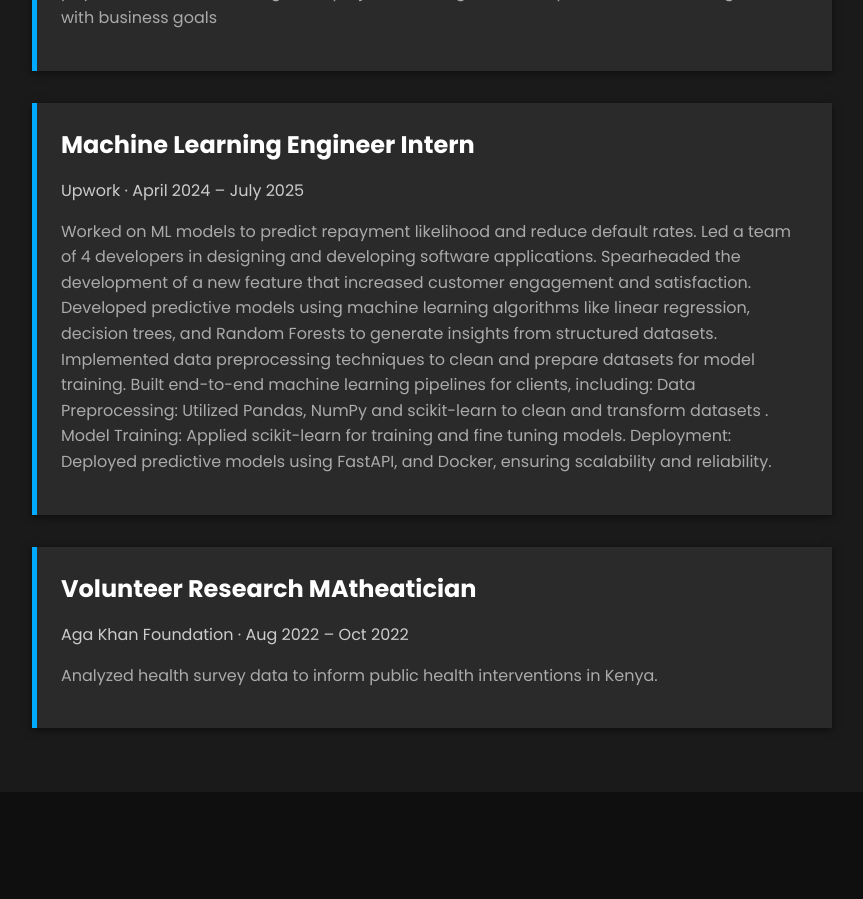
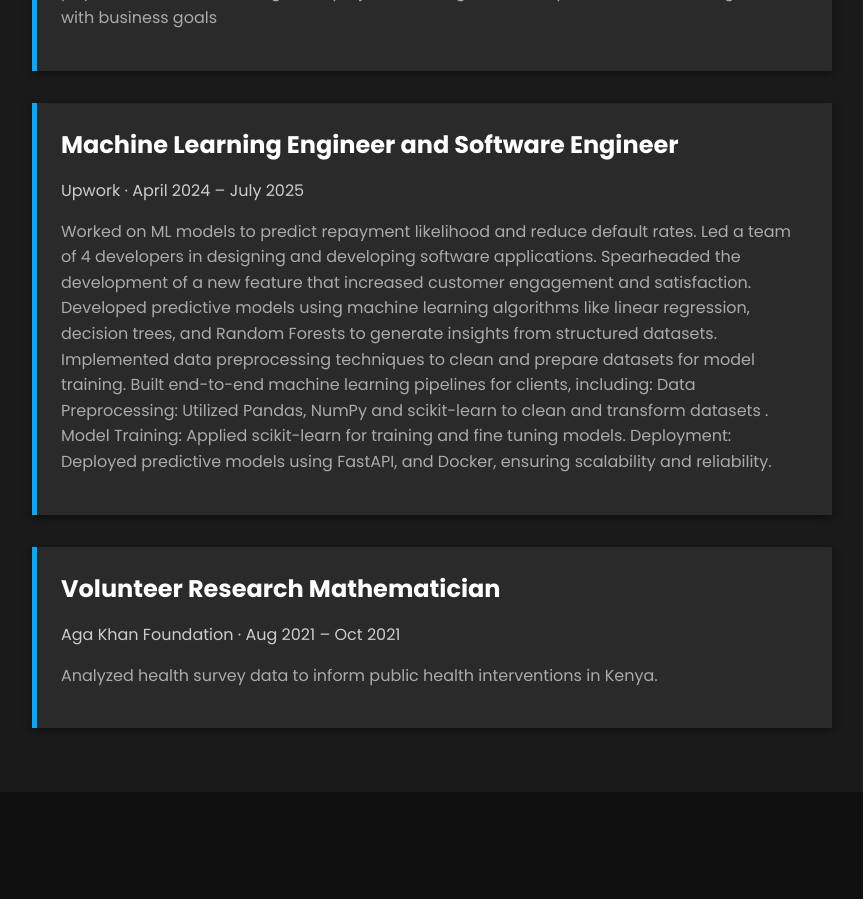
Before and after one commit to Antoine-Nchore/portfolio, a React (Vite) app: page / in a window 1280 px wide. Shown: the part 1200-2099 px from the top of the page, without its empty margins (208-1071 px from the left). Built offline with nearby package versions, Linux system fonts and the light colour scheme.

Commit message:
Updated Experience

```diff
--- a/src/components/Experience.jsx
+++ b/src/components/Experience.jsx
@@ -10,16 +10,16 @@ const experiences = [
     description: 'Led a team to build scalable data platforms and web apps for financial reporting. Increased product functionality by 35%. Integrated third-party APIs such as Daraja API for mobile payments. Led the API integration project, ensuring smooth implementation and alignment with business goals'
   },
   {
-    role: 'Machine Learning Engineer Intern',
+    role: 'Machine Learning Engineer and Software Engineer',
     company: 'Upwork',
     duration: 'April 2024 – July 2025',
     description: 'Worked on ML models to predict repayment likelihood and reduce default rates. Led a team of 4 developers in designing and developing software applications. Spearheaded the development of a new feature that increased customer engagement and satisfaction. Developed predictive models using machine learning algorithms like linear regression, decision trees, and Random Forests to generate insights from structured datasets. Implemented data preprocessing techniques to clean and prepare datasets for model training. Built end-to-end machine learning pipelines for clients, including: Data Preprocessing: Utilized Pandas, NumPy and scikit-learn to clean and transform datasets . Model Training: Applied scikit-learn for training and fine tuning models.  Deployment: Deployed predictive models using FastAPI, and Docker, ensuring scalability and reliability.'
   },
 
   {
-    role: 'Volunteer Research MAtheatician',
+    role: 'Volunteer Research Mathematician',
     company: 'Aga Khan Foundation',
-    duration: 'Aug 2022 – Oct 2022',
+    duration: 'Aug 2021 – Oct 2021',
     description: 'Analyzed health survey data to inform public health interventions in Kenya.'
   }
 ];
```
